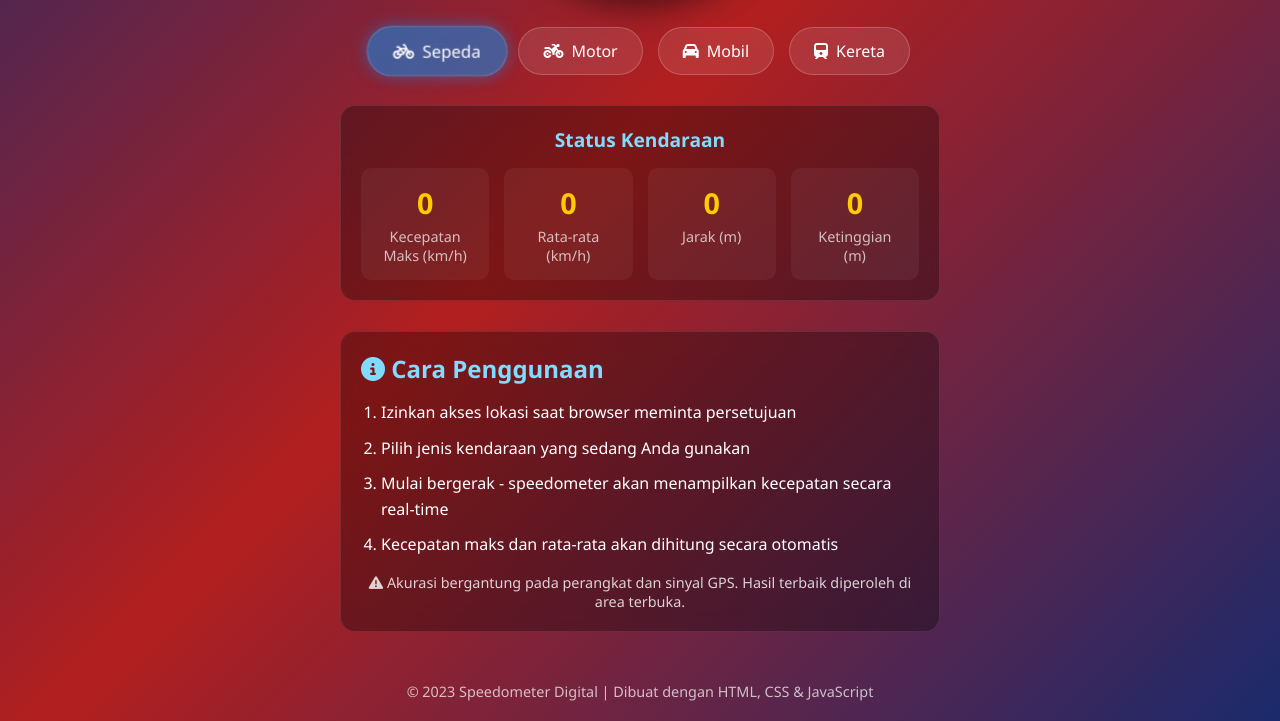
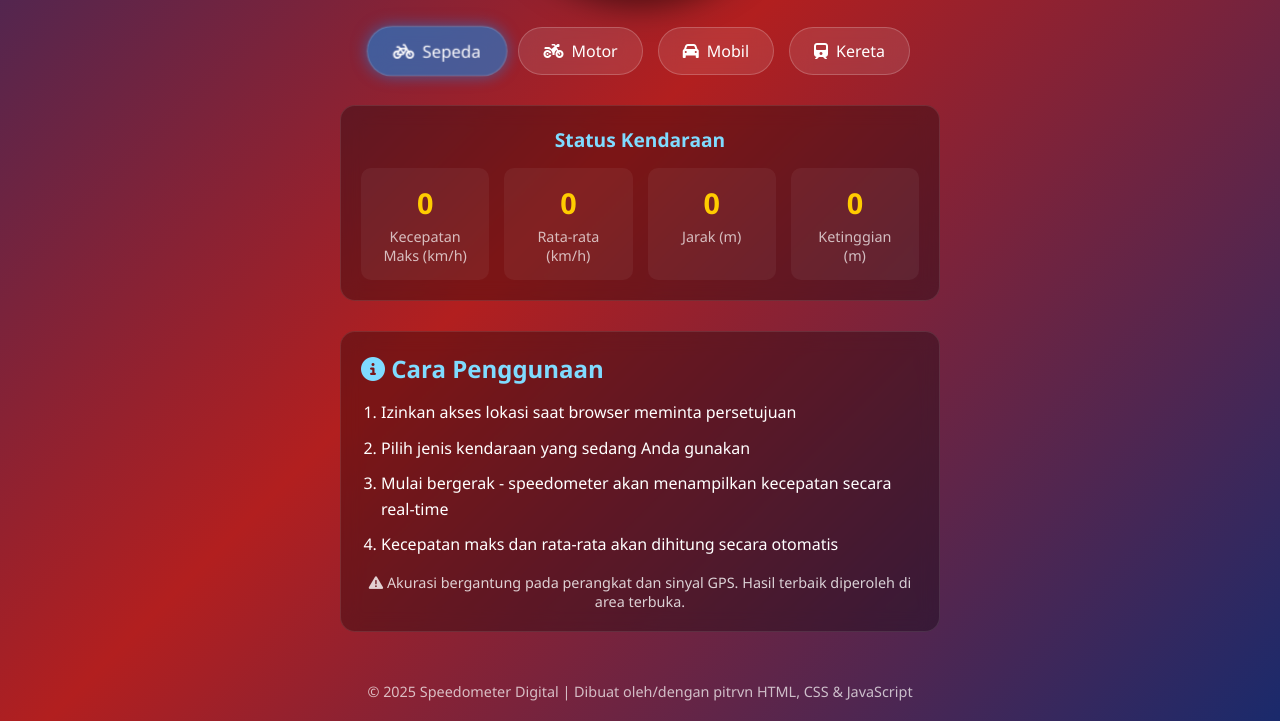
Before and after one commit to rnft58/spedometer, a plain HTML site: page index.html in a window 1280 px wide. Shown: the part 465-1186 px from the top of the page. Drawn offline with Linux system fonts and the light colour scheme.

Commit message:
Update index.html

```diff
--- a/index.html
+++ b/index.html
@@ -340,7 +340,7 @@
     </div>
 
     <div class="footer">
-        &copy; 2023 Speedometer Digital | Dibuat dengan HTML, CSS & JavaScript
+        &copy; 2025 Speedometer Digital | Dibuat oleh/dengan pitrvn HTML, CSS & JavaScript
     </div>
 
     <script>
```
